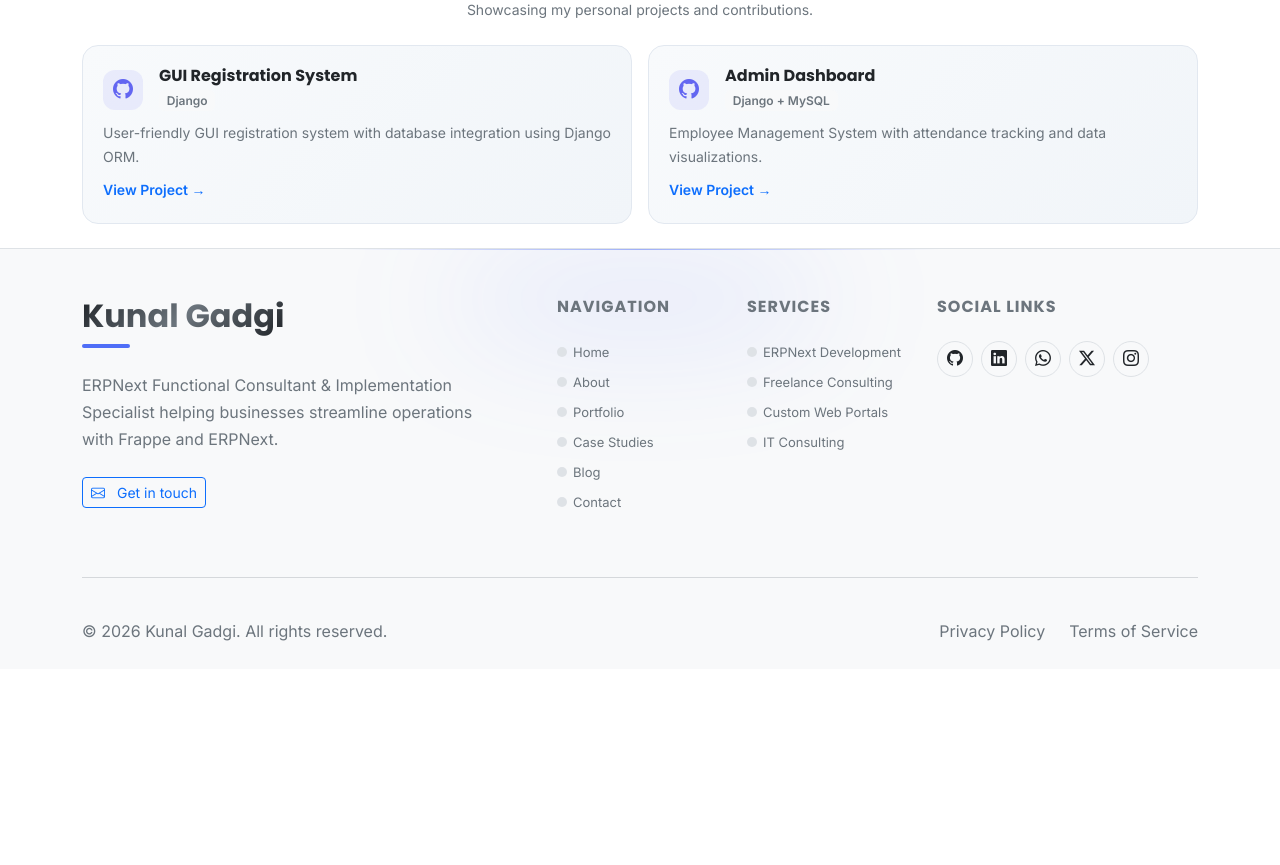
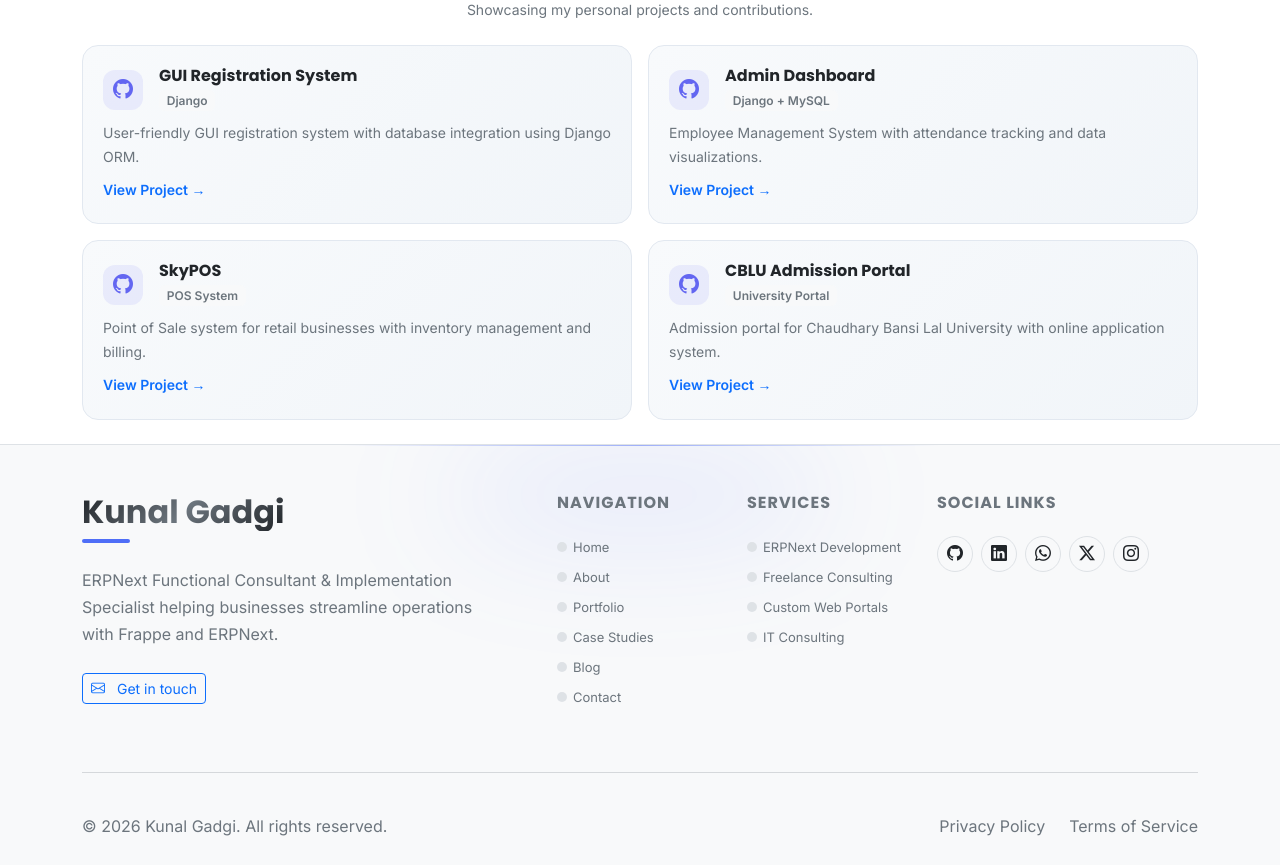
Before and after one commit to Kunalgadgi/Kunal-ERP-Portfolio-, a Django app: page /about/ in a window 1280 px wide. Shown: the part 2310-3175 px from the top of the page. Before the commit the page ends 2951 px from the top, so only its background shows below. Run offline with Django 5.2, Linux system fonts and the light colour scheme; some libraries are stand-ins or nearby versions.

Commit message:
about project add

```diff
--- a/templates/core/about.html
+++ b/templates/core/about.html
@@ -175,6 +175,36 @@
                     <a href="https://github.com/Kunalgadgi" target="_blank" class="text-primary small text-decoration-none fw-semibold">View Project →</a>
                 </div>
             </div>
+            <div class="col-md-6">
+                <div class="project-card-compact">
+                    <div class="d-flex align-items-center gap-3 mb-2">
+                        <div class="project-icon-small">
+                            <i class="bi bi-github"></i>
+                        </div>
+                        <div>
+                            <h3 class="h6 fw-bold mb-0">SkyPOS</h3>
+                            <span class="badge bg-light text-secondary">POS System</span>
+                        </div>
+                    </div>
+                    <p class="text-secondary small mb-2">Point of Sale system for retail businesses with inventory management and billing.</p>
+                    <a href="https://github.com/Kunalgadgi" target="_blank" class="text-primary small text-decoration-none fw-semibold">View Project →</a>
+                </div>
+            </div>
+            <div class="col-md-6">
+                <div class="project-card-compact">
+                    <div class="d-flex align-items-center gap-3 mb-2">
+                        <div class="project-icon-small">
+                            <i class="bi bi-github"></i>
+                        </div>
+                        <div>
+                            <h3 class="h6 fw-bold mb-0">CBLU Admission Portal</h3>
+                            <span class="badge bg-light text-secondary">University Portal</span>
+                        </div>
+                    </div>
+                    <p class="text-secondary small mb-2">Admission portal for Chaudhary Bansi Lal University with online application system.</p>
+                    <a href="https://github.com/Kunalgadgi" target="_blank" class="text-primary small text-decoration-none fw-semibold">View Project →</a>
+                </div>
+            </div>
         </div>
     </div>
 </section>
```
